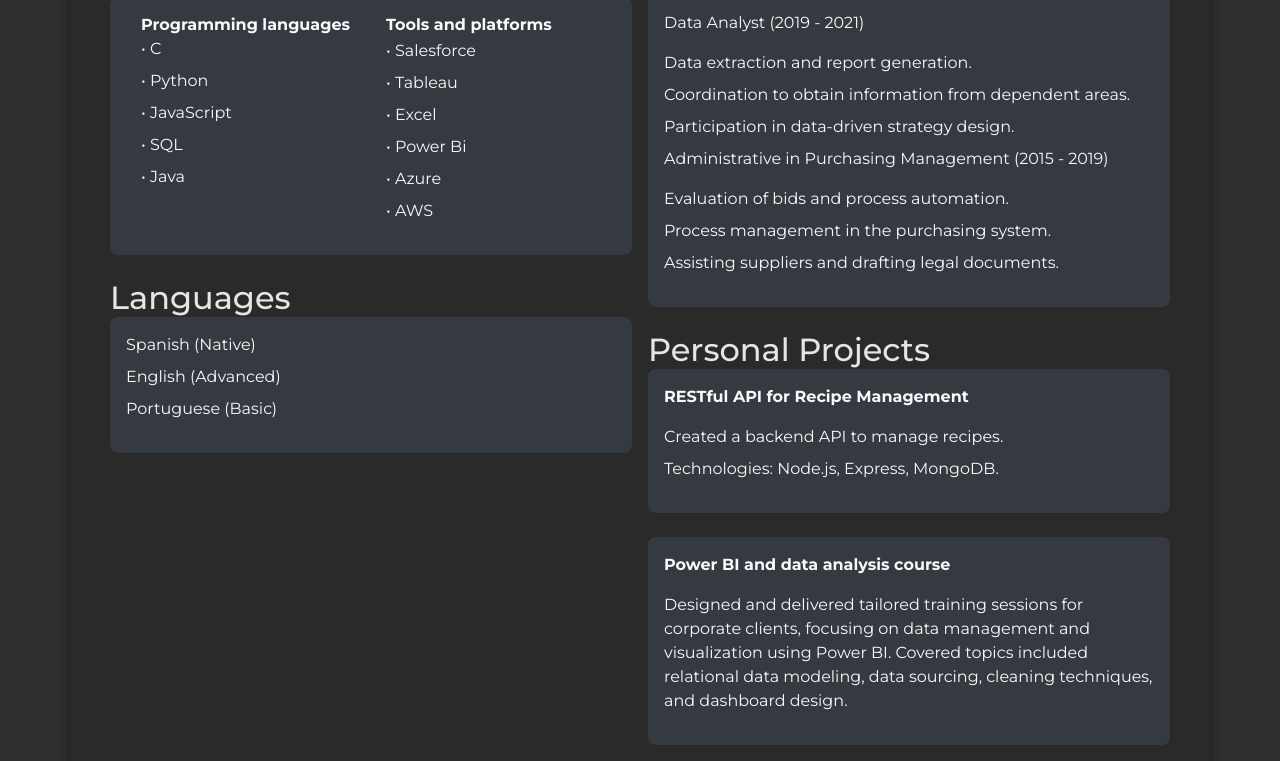
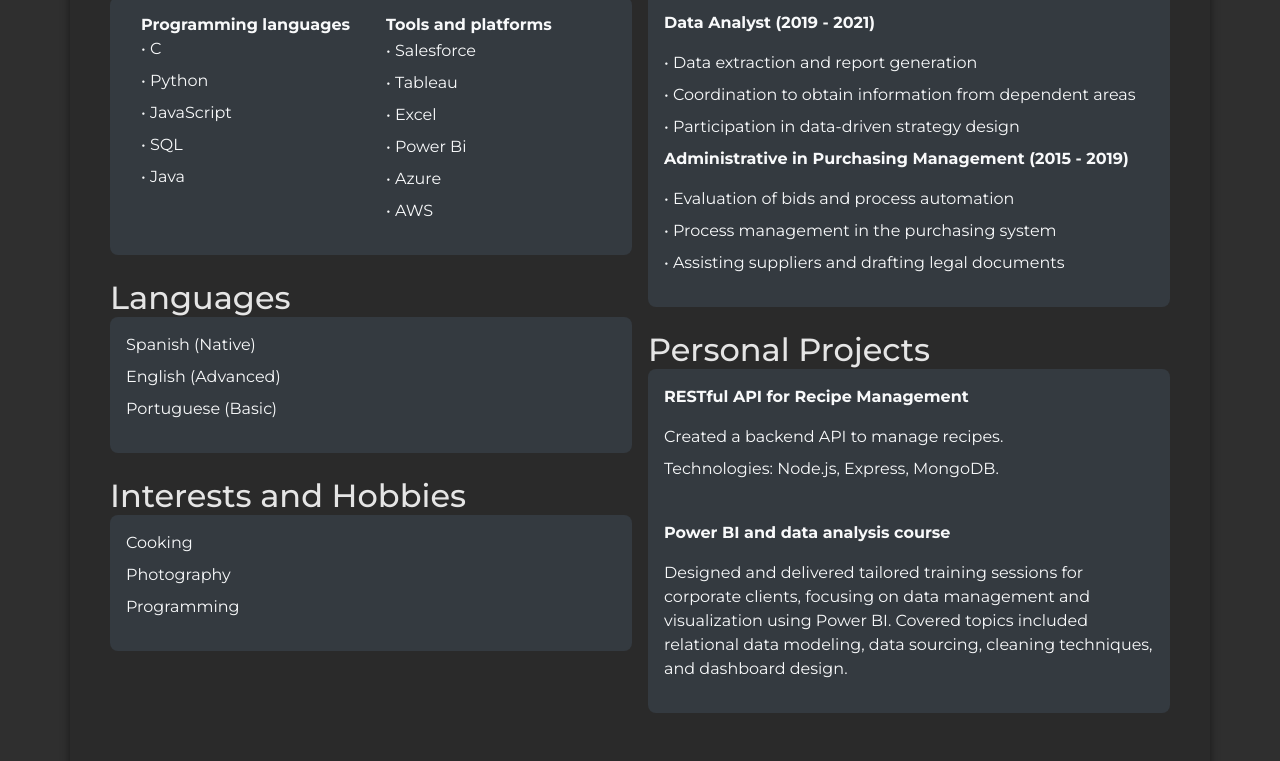
Before and after one commit to AlenCarbajal/CV, a plain HTML site: page AC (EN).html in a window 1280 px wide. Shown: the part 739-1500 px from the top of the page. Drawn offline with nearby package versions, Linux system fonts and the light colour scheme.

Commit message:
text changes

```diff
--- a/AC (EN).html
+++ b/AC (EN).html
@@ -97,6 +97,17 @@
                             </ul>
                         </div>
                     </section>
+
+                    <section>
+                        <h2 class="section-title">Interests and Hobbies</h2>
+                        <div class="block">
+                            <ul>
+                                <li>Cooking</li>
+                                <li>Photography</li>
+                                <li>Programming</li>
+                            </ul>
+                        </div>
+                    </section>
                 </div>
 
                 <div class="column">
@@ -126,17 +137,17 @@
                                 </li>
                                 <li>
                                     <p class="job-title">Government of the City of Buenos Aires</p>
-                                    <p>Data Analyst (2019 - 2021)</p>
+                                    <p><b>Data Analyst (2019 - 2021)</b></p>
                                     <ul>
-                                        <li>Data extraction and report generation.</li>
-                                        <li>Coordination to obtain information from dependent areas.</li>
-                                        <li>Participation in data-driven strategy design.</li>
+                                        <li>&#8226; Data extraction and report generation</li>
+                                        <li>&#8226; Coordination to obtain information from dependent areas</li>
+                                        <li>&#8226; Participation in data-driven strategy design</li>
                                     </ul>
-                                    <p>Administrative in Purchasing Management (2015 - 2019)</p>
+                                    <p><b>Administrative in Purchasing Management (2015 - 2019)</b></p>
                                     <ul>
-                                        <li>Evaluation of bids and process automation.</li>
-                                        <li>Process management in the purchasing system.</li>
-                                        <li>Assisting suppliers and drafting legal documents.</li>
+                                        <li>&#8226; Evaluation of bids and process automation</li>
+                                        <li>&#8226; Process management in the purchasing system</li>
+                                        <li>&#8226; Assisting suppliers and drafting legal documents</li>
                                     </ul>
                                 </li>
                             </ul>
@@ -151,8 +162,7 @@
                                 <li>Created a backend API to manage recipes.</li>
                                 <li>Technologies: Node.js, Express, MongoDB.</li>
                             </ul>
-                        </div>
-                        <div class="block">
+                        </br>
                             <p>
                                 <strong>
                                 Power BI and data analysis course
@@ -164,17 +174,6 @@
                                 Covered topics included relational data modeling, data sourcing,
                                 cleaning techniques, and dashboard design.
                             </p>
-                        </div>
-                    </section>
-
-                    <section>
-                        <h2 class="section-title">Interests and Hobbies</h2>
-                        <div class="block">
-                            <ul>
-                                <li>Cooking</li>
-                                <li>Photography</li>
-                                <li>Programming</li>
-                            </ul>
                         </div>
                     </section>
                 </div>
```
